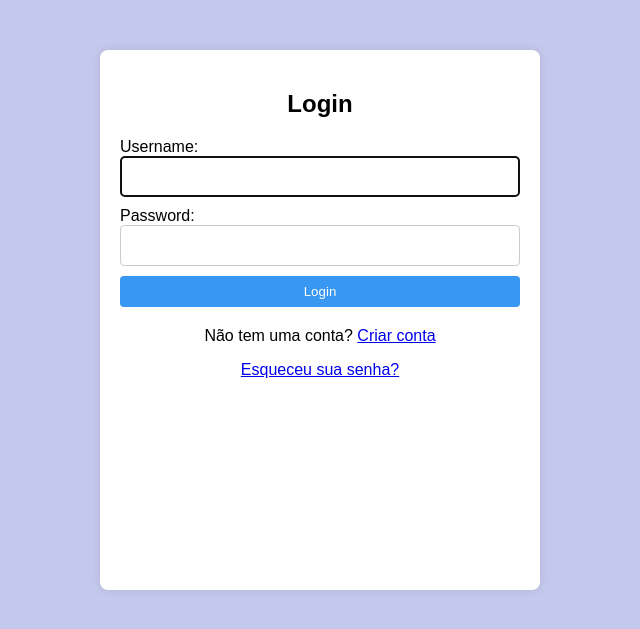
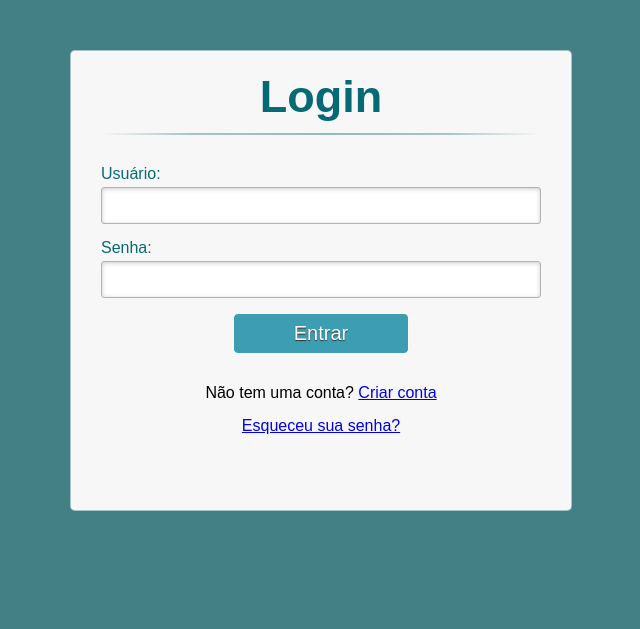
Before and after one commit to es20232/eqp5, a Django app: page /login/ in a window 1280 px wide. Shown: the top 629 px of the page, without its empty margins (320-960 px from the left). Run offline with Django 3.2, Linux system fonts and the light colour scheme; parts of the project's set-up code (start-up, migrations or seed data) failed here and were passed over.

Commit message:
Correção no CSS da pagina de login e modificações no html do login

```diff
--- a/codigos/app_autenticacao/static/meu_app/styles_login.css
+++ b/codigos/app_autenticacao/static/meu_app/styles_login.css
@@ -1,47 +1,129 @@
 /* styles.css */
 
-body {
-    font-family: 'Arial', sans-serif;
-    background-color: #4852c451;
-    margin: 0;
-    padding: 0;
+*, *:before, *:after {
+    margin:0;
+    padding:0;
+    font-family: Arial,sans-serif;
 }
 
-.login-container {
-    max-width: 400px;
-    margin: auto;
-    padding: 20px;
-    background-color: #fff;
-    box-shadow: 0 0 10px rgba(0, 0, 0, 0.1);
-    border-radius: 8px;
+body{
+    background-color: #438086;
+}
+
+.login-container{
     margin-top: 50px;
     height: 500px;
 }
 
-h2 {
+.content{
+    width: 500px;
+    min-height: 560px;
+    margin: 0px auto;
+    position: relative;
+}
+
+p{
+    margin-bottom:15px;
     text-align: center;
 }
 
-.login-form {
-    display: flex;
-    flex-direction: column;
+h2{
+    font-size: 45px;
+    color: #066a75;
+    padding: 2px 0 10px 0;
+    font-family: Arial,sans-serif;
+    font-weight: bold;
+    text-align: center;
+    padding-bottom: 30px;
 }
 
-.login-form input {
-    margin-bottom: 10px;
-    padding: 12px;
-    border: 1px solid #ccc;
-    border-radius: 4px;
-    position: relative;
+h2:after{
+    content: ' ';
+    display: block;
+    width: 100%;
+    height: 2px;
+    margin-top: 10px;
+    background: -webkit-linear-gradient(left, rgba(147,184,189,0) 0%,rgba(147,184,189,0.8) 20%,rgba(147,184,189,1) 53%,rgba(147,184,189,0.8) 79%,rgba(147,184,189,0) 100%);
+    background: linear-gradient(left, rgba(147,184,189,0) 0%,rgba(147,184,189,0.8) 20%,rgba(147,184,189,1) 53%,rgba(147,184,189,0.8) 79%,rgba(147,184,189,0) 100%);
 }
 
-.btn-primary {
-    background-color: #3897f0;
+label{
+    color: #066a75;
+    position: relative;
+    text-align: left;
+}
+
+/* Estilizando o texto padrão do input */
+input:not([type="submit"])::placeholder {
+    color: #999; /* Cor do texto do placeholder */
+    font-style: italic; /* Estilo da fonte do placeholder (opcional) */
+}
+
+/* Estilizando o input */
+input:not([type="submit"]) {
+    width: 95%;
+    margin-top: 4px;
+    padding: 10px;
+    border: 1px solid #b2b2b2;
+
+    -webkit-border-radius: 3px;
+    border-radius: 3px;
+
+    -webkit-box-shadow: 0px 1px 4px 0px rgba(168, 168, 168, 0.6) inset;
+    box-shadow: 0px 1px 4px 0px rgba(168, 168, 168, 0.6) inset;
+
+    -webkit-transition: all 0.2s linear;
+    transition: all 0.2s linear;
+}
+
+/* Estilizando o input quando está em foco */
+input:not([type="submit"]):focus {
+    border-color: #3498db;
+    outline: none; /* Removendo a borda de foco padrão */
+}
+
+input[type="submit"]{
+    width: 40%!important;
+    cursor: pointer;
+    background: rgb(61, 157, 179);
+    padding: 8px 5px;
     color: #fff;
-    padding: 8px 12px;
-    border: none;
-    border-radius: 4px;
-    cursor: pointer;
+    font-size: 20px;
+    border: 1px solid #fff;
+    margin-bottom: 10px;
+    text-shadow: 0 1px 1px #333;
+
+    -webkit-border-radius: 5px;
+    border-radius: 5px;
+
+    transition: all 0.2s linear;
+}
+
+/*estilo do botão submit no hover */
+input[type="submit"]:hover{
+    background: #4ab3c6;
+}
+
+#login{
+    position: absolute;
+    top: 0px;
+    width: 88%;
+    padding: 18px 6% 60px 6%;
+    margin: 0 0 35px 0;
+    background: #f7f7f7;
+    border: 1px solid rgba(147, 184, 189,0.8);
+
+    -webkit-box-shadow: 5px;
+    box-shadow: 5px;
+    border-radius: 5px;
+
+    -webkit-animation-duration: 0.5s;
+    -webkit-animation-timing-function: ease;
+    -webkit-animation-fill-mode: both;
+
+    animation-duration: 0.5s;
+    animation-timing-function: ease;
+    animation-fill-mode: both;
 }
 
 .signup-link {
@@ -62,3 +144,50 @@ h2 {
 .messages li {
     margin-bottom: 10px;
 }
+
+/*.login-container {
+    max-width: 400px;
+    margin: auto;
+    padding: 20px;
+    background-color: #fff;
+    box-shadow: 0 0 10px rgba(0, 0, 0, 0.1);
+    border-radius: 8px;
+    margin-top: 50px;
+    height: 500px;
+}
+
+.login-form {
+    display: flex;
+    flex-direction: column;
+    font-family: Arial, Helvetica, sans-serif;
+}
+
+.login-form input {
+    margin-bottom: 10px;
+    padding: 12px;
+    border: 1px solid #ccc;
+    border-radius: 4px;
+    position: relative;
+
+}
+
+.btn-primary {
+    width: 40%!important;
+    cursor: pointer;
+    background: rgb(61, 157, 179);
+    padding: 8px 5px;
+    color: #fff;
+    font-size: 20px;
+    border: 1px solid #fff;
+    margin-bottom: 10px;
+    text-shadow: 0 1px 1px #333;
+
+
+
+    -webkit-border-radius: 5px;
+    border-radius: 5px;
+
+    transition: all 0.2s linear;
+}
+
+*/
--- a/codigos/app_autenticacao/templates/meu_app/login.html
+++ b/codigos/app_autenticacao/templates/meu_app/login.html
@@ -9,15 +9,30 @@
 </head>
 <body>
     <div class="login-container">
+        <div class="content">
+            <div id="login">
+                <form method="post" action="{% url 'login' %}" class="login-form">
+                    {% csrf_token %}
                     <h2>Login</h2>
 
-        <form method="post" action="{% url 'login' %}" class="login-form">
-            {% csrf_token %}
-            {{ form.username.label_tag }}
+                    <!-- {{ form.username.label_tag }}
                     {{ form.username }}
                     {{ form.password.label_tag }}
-            {{ form.password }}
-            <button type="submit" class="btn-primary">Login</button>
+                    {{ form.password }}-->
+
+                    <label for="username">Usuário:</label>
+                    <p>
+                        <input type="text" id="username" name="username" required>
+                    </p>
+
+                    <label for="password">Senha:</label>
+                    <p>
+                        <input type="password" id="password" name="password" required>
+                    </p>
+
+                    <p>
+                        <input type="submit" value="Entrar" />
+                    </p>
                 </form>
 
                 <p class="signup-link">Não tem uma conta? <a href="{% url 'criar_conta' %}">Criar conta</a></p>
--- a/codigos/fast/models.py
+++ b/codigos/fast/models.py
@@ -9,7 +9,7 @@ class ImagemForm(forms.ModelForm):
     class Meta:
         model = Imagem
         fields = [
-            'Imagem',
+            'imagem',
             'descricao'
         ]
 
```
Also changed, not shown: codigos/app_autenticacao/templates/password/style.css (indentation only). Lines whose indentation alone changed are shown as unchanged.
